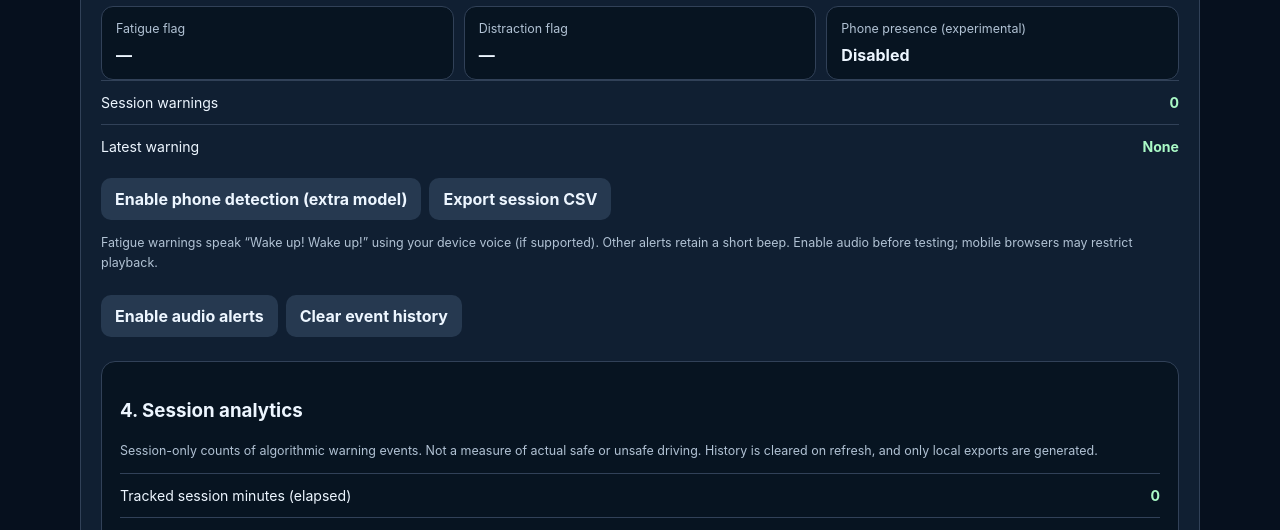
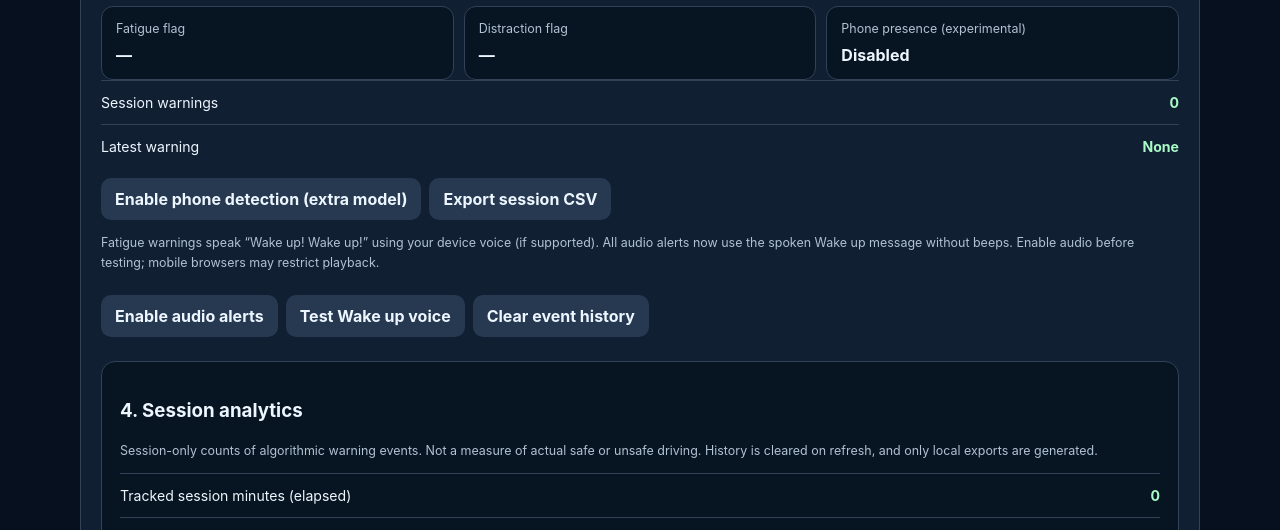
Before and after one commit to arianharashchi-lang/FacialEmotionAI, a FastAPI app: page /driver in a window 1280 px wide. Shown: the part 1643-2173 px from the top of the page. Run offline with FastAPI, Linux system fonts and the light colour scheme; some libraries are stand-ins or nearby versions.

Commit message:
Use wake-up voice for all audio alerts and add test button
* Remove beeps entirely and add a direct Wake up voice test

* Remove beeps entirely and add a direct Wake up voice test

```diff
--- a/webapp/static/driver.js
+++ b/webapp/static/driver.js
@@ -191,33 +191,28 @@ function logEvent(message,type="system"){
  for(const item of alertHistory){const li=document.createElement("li");li.textContent=item.time+" — "+item.message;list.appendChild(li);}
  if(!alertHistory.length){const li=document.createElement("li");li.textContent="No alerts yet.";list.appendChild(li);}
 }
-function alertWakeUp(){
- if(!soundEnabled)return;
- // Use the device's built-in speech engine, with no audio files or network calls.
+function alertWakeUp(force=false){
+ if(!soundEnabled&&!force)return;
  if(!("speechSynthesis" in window)||typeof window.SpeechSynthesisUtterance!=="function"){
-  alertSound();setStatus("Speech unavailable on this browser; playing fallback beep.");return;
+  setStatus("Voice unavailable in this browser. No beep will play. Try a browser with speech synthesis.");
+  return;
  }
  try{
-  const speech=window.speechSynthesis;
-  speech.cancel(); // Avoid queued or overlapping wake-up messages.
-  const message=new window.SpeechSynthesisUtterance("Wake up! Wake up!");
-  message.lang="en-US";message.rate=1.05;message.volume=1;
-  message.onerror=()=>setStatus("Wake-up voice could not play. Check browser speech and phone volume.");
-  speech.speak(message);
- }catch(e){alertSound();setStatus("Speech unavailable: "+e.message);}
+  const synth=window.speechSynthesis;
+  synth.cancel();
+  const speech=new window.SpeechSynthesisUtterance("Wake up! Wake up!");
+  speech.lang="en-US";speech.rate=1;speech.pitch=1;speech.volume=1;
+  const voices=synth.getVoices();
+  const english=voices.find(voice=>voice.lang&&voice.lang.toLowerCase().startsWith("en"));
+  if(english)speech.voice=english;
+  speech.onstart=()=>setStatus("Speaking: Wake up! Wake up!");
+  speech.onerror=(e)=>setStatus("Wake-up voice failed ("+(e.error||"unknown")+"). Check device voice support and volume.");
+  synth.speak(speech);
+  if(synth.paused)synth.resume();
+  setStatus("Wake-up voice requested. If silent, use Test Wake up voice to check browser support.");
+ }catch(e){setStatus("Wake-up voice unavailable: "+e.message);}
 }
-function alertSound(){
- if(!soundEnabled||Date.now()-lastSoundAt<5000)return;
- lastSoundAt=Date.now();
- try{
-  audioContext=audioContext||new (window.AudioContext||window.webkitAudioContext)();
-  if(audioContext.state==="suspended")audioContext.resume();
-  const osc=audioContext.createOscillator(),gain=audioContext.createGain();
-  osc.type="sine";osc.frequency.value=880;gain.gain.value=.06;
-  osc.connect(gain);gain.connect(audioContext.destination);
-  osc.start();osc.stop(audioContext.currentTime+.22);
- }catch(e){setStatus("Audio alerts unavailable: "+e.message);}
-}
+function alertSound(){alertWakeUp();}
 const distance=(a,b)=>Math.hypot(a.x-b.x,a.y-b.y);
 const setText=(id,v)=>$(id).textContent=v;
 function secureContext(){return window.isSecureContext&&!!navigator.mediaDevices?.getUserMedia;}
@@ -357,6 +352,7 @@ $("audioToggle").addEventListener("click",()=>{
   if(!soundEnabled&&"speechSynthesis" in window)window.speechSynthesis.cancel();
  if(soundEnabled){try{audioContext=audioContext||new (window.AudioContext||window.webkitAudioContext)();audioContext.resume();}catch(e){soundEnabled=false;setStatus("Audio unavailable: "+e.message);}}
 });
+$("testWakeVoice").addEventListener("click",()=>alertWakeUp(true));
 $("resetEvents").addEventListener("click",()=>{alertHistory.length=0;sessionAnalyticsEvents.length=0;renderAnalytics();Object.keys(eventCounts).forEach(k=>eventCounts[k]=0);setText("eventCount","0");setText("lastEvent","None");metrics.reset();clearEyeCalibration();Object.keys(lastWarningAt).forEach(k=>delete lastWarningAt[k]);setText("blinkState","0");setText("closureDurationState","0.0 s");setText("perclosState","Collecting data");resetGaze();logEvent("Session counters reset");});
 $("phoneEnable").addEventListener("click",enablePhoneDetection);
 $("downloadEvents").addEventListener("click",downloadEvents);
--- a/webapp/templates/driver.html
+++ b/webapp/templates/driver.html
@@ -23,7 +23,7 @@
 <div class="tile"><span>Phone presence (experimental)</span><strong id="phoneState">Disabled</strong></div>
 </div><div class="metric"><span>Session warnings</span><strong id="eventCount">0</strong></div><div class="metric"><span>Latest warning</span><strong id="lastEvent">None</strong></div>
 <div class="camera-actions"><button id="phoneEnable" class="secondary" type="button">Enable phone detection (extra model)</button><button id="downloadEvents" class="secondary" type="button">Export session CSV</button></div>
-<p class="help">Fatigue warnings speak “Wake up! Wake up!” using your device voice (if supported). Other alerts retain a short beep. Enable audio before testing; mobile browsers may restrict playback.</p><div class="camera-actions"><button id="audioToggle" class="secondary" type="button">Enable audio alerts</button><button id="resetEvents" class="secondary" type="button">Clear event history</button></div><div class="analytics"><h3>4. Session analytics</h3>
+<p class="help">Fatigue warnings speak “Wake up! Wake up!” using your device voice (if supported). All audio alerts now use the spoken Wake up message without beeps. Enable audio before testing; mobile browsers may restrict playback.</p><div class="camera-actions"><button id="audioToggle" class="secondary" type="button">Enable audio alerts</button><button id="testWakeVoice" class="secondary" type="button">Test Wake up voice</button><button id="resetEvents" class="secondary" type="button">Clear event history</button></div><div class="analytics"><h3>4. Session analytics</h3>
 <p class="help">Session-only counts of algorithmic warning events. Not a measure of actual safe or unsafe driving. History is cleared on refresh, and only local exports are generated.</p>
 <div class="metric"><span>Tracked session minutes (elapsed)</span><strong id="sessionMinutes">0</strong></div>
 <div class="metric"><span>Warnings in report</span><strong id="analyticsTotal">0</strong></div>
@@ -32,5 +32,5 @@
 <div class="camera-actions"><button id="downloadReport" type="button">Download full session report (HTML)</button></div></div>
 <h3>Session alerts</h3><ol id="eventHistory" aria-live="polite"><li>No alerts yet.</li></ol><p class="help">Iris-based relative eye direction uses MediaPipe Face Mesh landmarks but is not calibrated to a particular vehicle or road direction. Eyeglasses, light, pose, and camera placement can produce false alarms. Optional phone-object detection only indicates a visible phone; it cannot determine whether the driver is using it. It may miss small/occluded phones or falsely flag objects. Microsleep, internal emotions, and true alertness are NOT reliably assessed by this prototype. If tracking is lost during a simulated drive, the virtual ignition is never switched off automatically.</p></section>
 <p id="status" class="status" role="status" aria-live="polite">Click Start camera to load the model.</p>
-</main><script defer src="https://cdn.jsdelivr.net/npm/face-api.js@0.22.2/dist/face-api.min.js"></script><script defer src="https://cdn.jsdelivr.net/npm/@mediapipe/face_mesh@0.4/face_mesh.js"></script><script defer src="/static/driver-analytics.js"></script><script defer src="/static/driver-metrics.js"></script><script defer src="/static/driver-gaze.js"></script><script defer src="/static/driver.js"></script>
+</main><script defer src="https://cdn.jsdelivr.net/npm/face-api.js@0.22.2/dist/face-api.min.js"></script><script defer src="https://cdn.jsdelivr.net/npm/@mediapipe/face_mesh@0.4/face_mesh.js"></script><script defer src="/static/driver-analytics.js"></script><script defer src="/static/driver-metrics.js"></script><script defer src="/static/driver-gaze.js"></script><script defer src="/static/driver.js?v=wake-voice-test-2"></script>
 </body></html>
```
